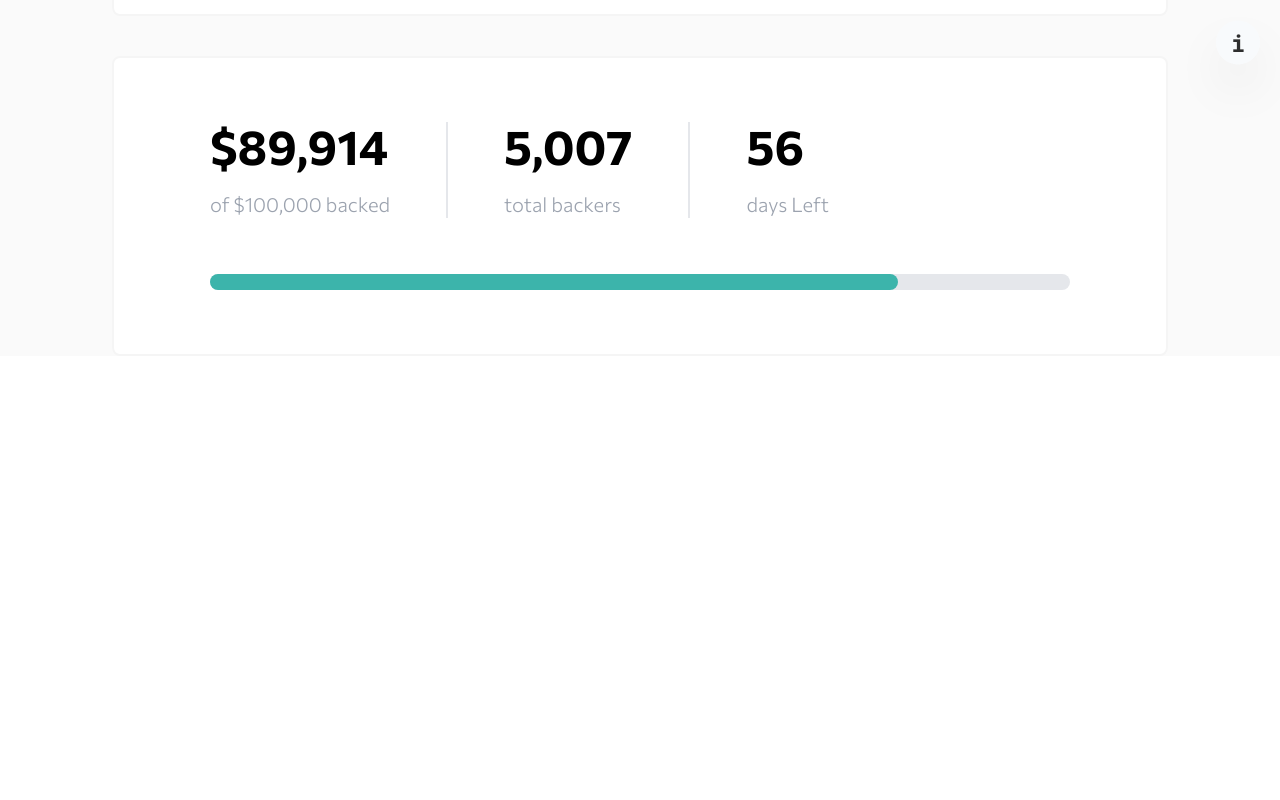
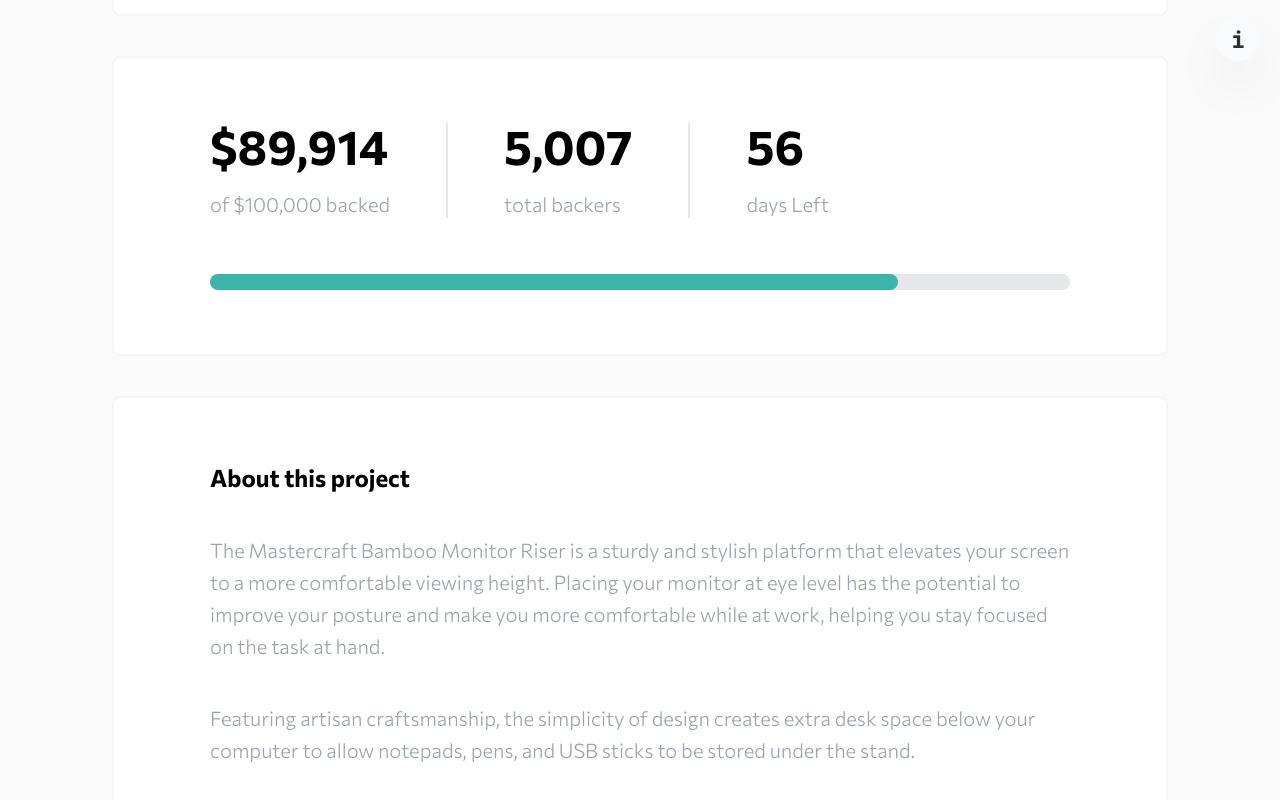
Before and after one commit to buseph/upskill-tailwind-css, a Next.js app: page /crowd-funding in a window 1280 px wide. Shown: the part 710-1510 px from the top of the page. Before the commit the page ends 1066 px from the top, so only its background shows below. Built offline with nearby package versions, Linux system fonts and the light colour scheme.

Commit message:
third section

```diff
--- a/pages/crowd-funding/index.js
+++ b/pages/crowd-funding/index.js
@@ -62,6 +62,7 @@
 						</div>
 					</section>
 
+					{/* Second Section */}
 					<section className="w-[55vw] max-w-[66rem] min-w-[66rem] rounded-lg border-[#f5f5f5] bg-white border-2 select-none px-24 py-16">
 						<div className="flex gap-14">
 							<div>
@@ -82,6 +83,26 @@
 							<div className="bg-[#3cb4ab] h-4 rounded-full transition-all duration-300 w-[80%]"></div>
 						</div>
 					</section>
+
+
+					{/* Third Section */}
+					<section className="w-[55vw] max-w-[66rem] min-w-[66rem] rounded-lg border-[#f5f5f5] bg-white border-2 select-none px-24 py-16">
+						<article>
+							<h1 className="text-2xl font-bold">About this project</h1>
+							<div className="text-xl *:font-light *:leading-8 *:text-gray-400">
+								<p className="py-10">
+									The Mastercraft Bamboo Monitor Riser is a sturdy and stylish platform that elevates your screen
+									to a more comfortable viewing height. Placing your monitor at eye level has the potential to improve
+									your posture and make you more comfortable while at work, helping you stay focused on the task at hand.
+								</p>
+								<p>
+									Featuring artisan craftsmanship, the simplicity of design creates extra desk space below your computer
+									to allow notepads, pens, and USB sticks to be stored under the stand.
+								</p>
+							</div>
+
+						</article>
+					</section>
 				</div>
 				<Author />
 			</main>
--- a/pages/crowd-funding/text.json
+++ b/pages/crowd-funding/text.json
@@ -35,5 +35,10 @@
 			"title": "days Left",
 			"amount": 56
 		}
+	},
+	"THIRD_SECTION": {
+		"title": "About this project",
+		"description": "The Mastercraft Bamboo Monitor Riser is a sturdy and stylish platform that elevates your screen to a more comfortable viewing height. Placing your monitor at eye level has the potential to improve your posture and make you more comfortable while at work, helping you stay focused on the task at hand. The Mastercraft Bamboo Monitor Riser is crafted from sustainable bamboo, a durable and strong material that is also environmentally friendly. The riser is designed to support a monitor, laptop, TV, or printer up to 200 pounds. The riser is 20 inches wide, 10 inches deep, and 5.5 inches tall, providing plenty of space for your device and any accessories you may need. The riser also features a built-in drawer for storing small items, such as pens, paper clips, or sticky notes. The drawer is 18 inches wide, 8 inches deep, and 1.5 inches tall, providing ample storage space for your desk essentials. The riser is finished with a clear, water-based finish that highlights the natural beauty of the bamboo."
+
 	}
 }
```
